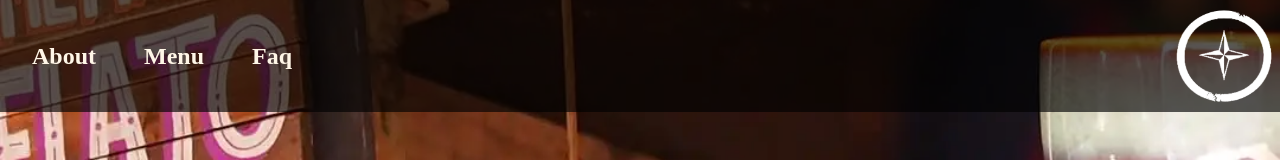
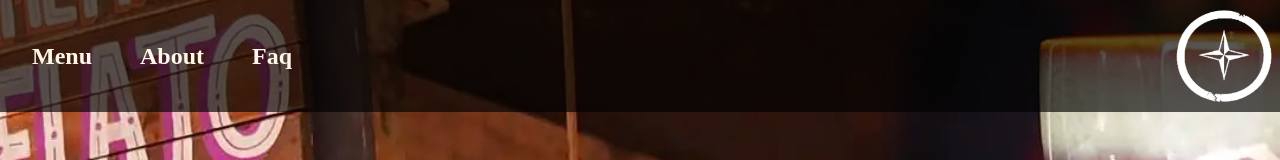
Before and after one commit to RosarioManny/Nomad-Cafe, a React (Vite) app: page / in a window 1280 px wide. Shown: the top 160 px of the page. Built offline with nearby package versions, Linux system fonts and the light colour scheme.

Commit message:
Menu rearranged

```diff
--- a/src/components/partials/_navbar.jsx
+++ b/src/components/partials/_navbar.jsx
@@ -30,7 +30,7 @@ const Navbar = () => {
         (
           <>
           <div className="gap-8 ">
-            {["about", "menu", "faq"].map((link) => (
+            {["menu", "about", "faq"].map((link) => (
               <Link
                 key={link}
                 to={`/${link}`}
```
